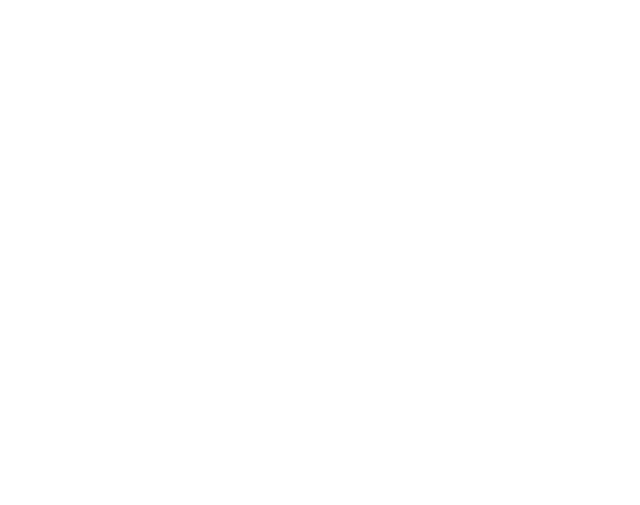
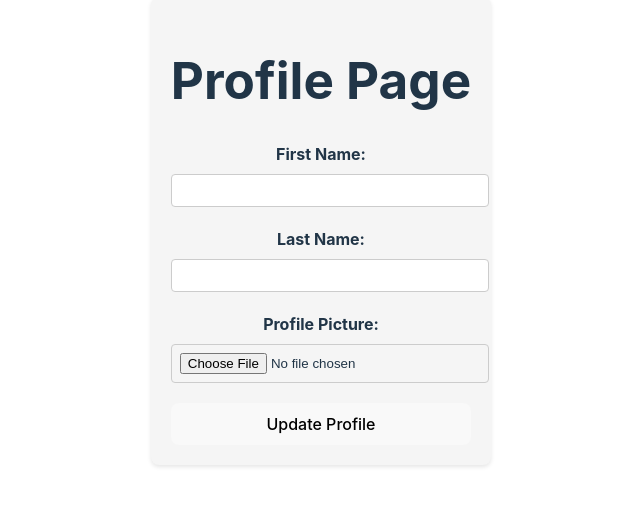
Before and after one commit to Amayuru1999/MetaRoon-Firebase-Assignment, a React (Vite) app in the folder frontend/: page /profile in a window 1280 px wide. Before the commit this address had no page. Shown: the part 169-674 px from the top of the page, without its empty margins (319-959 px from the left). Built offline with nearby package versions, Linux system fonts and the light colour scheme; no server answers.

Commit message:
feat:implemented ProfilePage.tsx and image uploading functionality

```diff
--- a/frontend/package.json
+++ b/frontend/package.json
@@ -13,6 +13,7 @@
     "firebase": "^10.12.4",
     "react": "^18.3.1",
     "react-dom": "^18.3.1",
+    "react-firebase-hooks": "^5.1.1",
     "react-router-dom": "^6.25.1"
   },
   "devDependencies": {
--- a/frontend/src/App.tsx
+++ b/frontend/src/App.tsx
@@ -4,6 +4,8 @@
 import AuthScreen from "./screens/AuthScreen.tsx";
 import FirestoreWriteScreen from "./screens/FirestoreWriteScreen.tsx";
 import ImageUploadScreen from "./screens/ImageUploadScreen.tsx";
+import DashboardScreen from "./screens/DashboardScreen.tsx";
+import ProfilePage from "./screens/ProfilePage.tsx";
 
 const App=()=> {
 
@@ -14,6 +16,8 @@
         <Route path="/auth" element={<AuthScreen />} />
         <Route path="/firestore" element={<FirestoreWriteScreen />} />
         <Route path="/storage" element={<ImageUploadScreen />} />
+        <Route path="/dashboard" element={<DashboardScreen />} />
+        <Route path="/profile" element={<ProfilePage />} />
     </Routes>
   );
 };
--- /dev/null
+++ b/frontend/src/screens/DashboardScreen.css
@@ -0,0 +1,20 @@
+
+
+/* DashboardScreen.css */
+.dashboard-screen {
+    display: flex;
+    flex-direction: column;
+    align-items: center;
+    justify-content: center;
+    min-height: 100vh;
+    background-color: #f0f0f0;
+}
+
+.user-form {
+    display: flex;
+    flex-direction: column;
+}
+
+.form-group {
+    margin-bottom: 1rem;
+}
--- /dev/null
+++ b/frontend/src/screens/ProfilePage.css
@@ -0,0 +1,39 @@
+.profile-page {
+    max-width: 600px;
+    margin: 0 auto;
+    padding: 20px;
+    background-color: #f5f5f5;
+    border-radius: 8px;
+    box-shadow: 0 2px 4px rgba(0, 0, 0, 0.1);
+}
+
+.profile-form {
+    display: flex;
+    flex-direction: column;
+}
+
+.form-group {
+    margin-bottom: 20px;
+}
+
+.form-group label {
+    display: block;
+    margin-bottom: 8px;
+}
+
+.form-group input[type="text"],
+.form-group input[type="file"] {
+    width: 100%;
+    padding: 8px;
+    border: 1px solid #ccc;
+    border-radius: 4px;
+}
+
+.profile-picture-preview {
+    margin-top: 20px;
+}
+
+.profile-picture-preview img {
+    max-width: 100px;
+    border-radius: 50%;
+}
--- /dev/null
+++ b/frontend/src/screens/ProfilePage.tsx
@@ -0,0 +1,103 @@
+import React, { useState, useEffect } from 'react';
+import { getDownloadURL, ref, uploadBytes } from 'firebase/storage';
+import { doc, getDoc, updateDoc } from 'firebase/firestore';
+import { storage, db, auth } from './../config/firebase-config.ts';
+import { useAuthState } from 'react-firebase-hooks/auth';
+import './ProfilePage.css';
+
+const ProfilePage: React.FC = () => {
+    const [user] = useAuthState(auth);
+    const [firstName, setFirstName] = useState('');
+    const [lastName, setLastName] = useState('');
+    const [profilePicture, setProfilePicture] = useState<File | null>(null);
+    const [profilePictureUrl, setProfilePictureUrl] = useState('');
+
+    useEffect(() => {
+        const fetchUserProfile = async () => {
+            if (user) {
+                const userDoc = doc(db, 'users', user.uid);
+                const userProfile = await getDoc(userDoc);
+                if (userProfile.exists()) {
+                    const data = userProfile.data();
+                    setFirstName(data.firstName || '');
+                    setLastName(data.lastName || '');
+                    setProfilePictureUrl(data.profilePictureUrl || '');
+                }
+            }
+        };
+
+        fetchUserProfile();
+    }, [user]);
+
+    const handleProfilePictureChange = (e: React.ChangeEvent<HTMLInputElement>) => {
+        if (e.target.files && e.target.files[0]) {
+            setProfilePicture(e.target.files[0]);
+        }
+    };
+
+    const handleProfileUpdate = async () => {
+        if (!user) return;
+
+        const userDoc = doc(db, 'users', user.uid);
+
+        let profilePictureUrl = '';
+        if (profilePicture) {
+            const storageRef = ref(storage, `profile_pictures/${user.uid}`);
+            await uploadBytes(storageRef, profilePicture);
+            profilePictureUrl = await getDownloadURL(storageRef);
+        }
+
+        await updateDoc(userDoc, {
+            firstName,
+            lastName,
+            ...(profilePictureUrl && { profilePictureUrl })
+        });
+
+        alert('Profile updated successfully');
+    };
+
+    return (
+        <div className="profile-page">
+            <h1>Profile Page</h1>
+            <form className="profile-form" onSubmit={(e) => e.preventDefault()}>
+                <div className="form-group">
+                    <label htmlFor="firstName">First Name:</label>
+                    <input
+                        type="text"
+                        id="firstName"
+                        value={firstName}
+                        onChange={(e) => setFirstName(e.target.value)}
+                    />
+                </div>
+                <div className="form-group">
+                    <label htmlFor="lastName">Last Name:</label>
+                    <input
+                        type="text"
+                        id="lastName"
+                        value={lastName}
+                        onChange={(e) => setLastName(e.target.value)}
+                    />
+                </div>
+                <div className="form-group">
+                    <label htmlFor="profilePicture">Profile Picture:</label>
+                    <input
+                        type="file"
+                        id="profilePicture"
+                        accept="image/*"
+                        onChange={handleProfilePictureChange}
+                    />
+                </div>
+                {profilePictureUrl && (
+                    <div className="profile-picture-preview">
+                        <img src={profilePictureUrl} alt="Profile" />
+                    </div>
+                )}
+                <button type="button" onClick={handleProfileUpdate}>
+                    Update Profile
+                </button>
+            </form>
+        </div>
+    );
+};
+
+export default ProfilePage;
```
Also changed, not shown: 2 other files (tests, documents, lock files or other folders).
